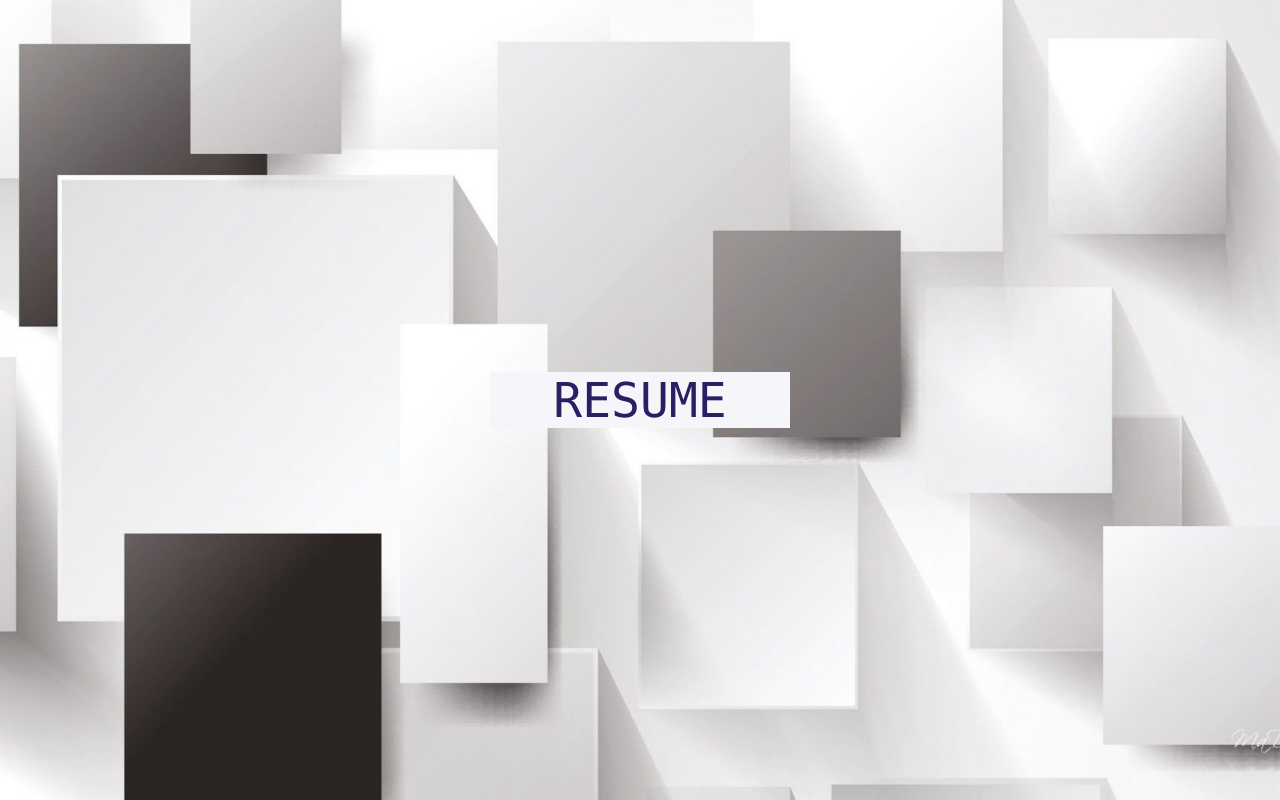
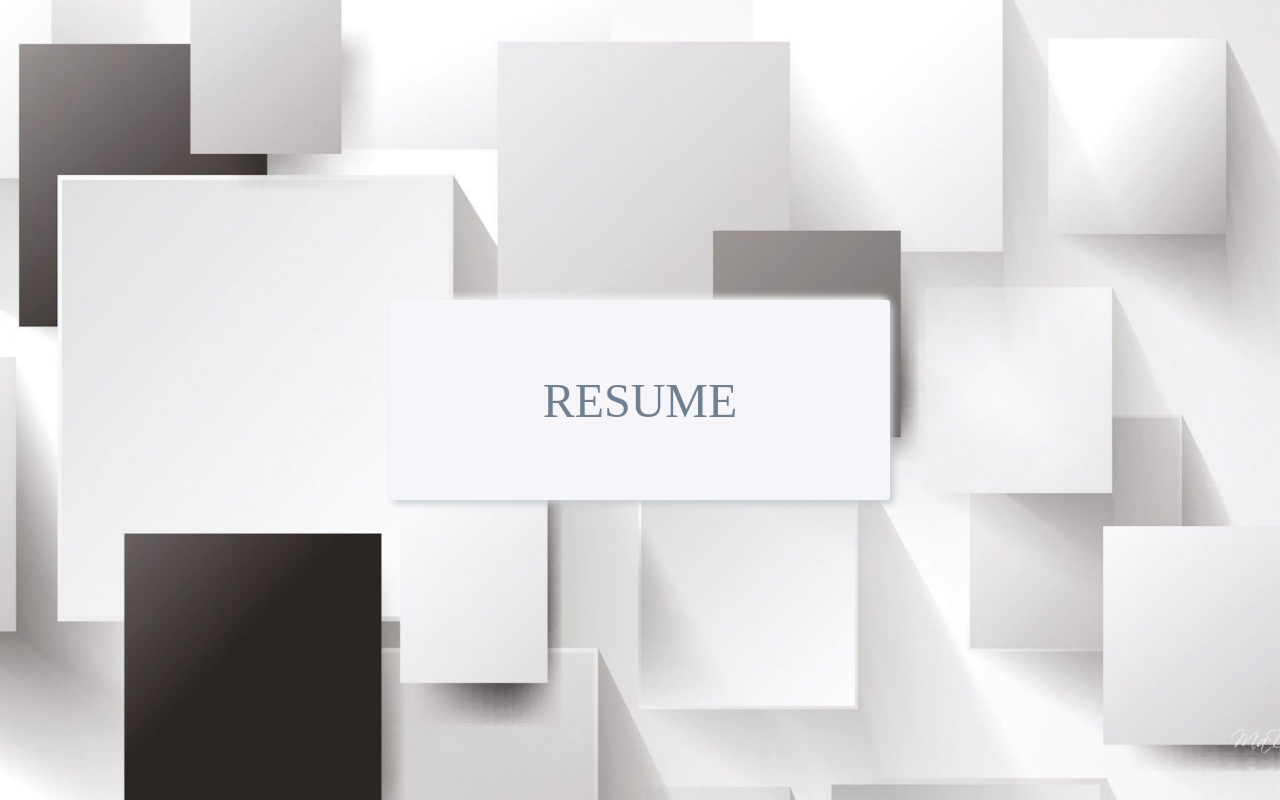
Before and after one commit to KaczorowskaKarolina/newITstar, a React (Create React App) app: page / in a window 1280 px wide. Built offline with nearby package versions, Linux system fonts and the light colour scheme.

Commit message:
add soft button and AboutME

```diff
--- a/src/components/AdditionalButtons.scss
+++ b/src/components/AdditionalButtons.scss
@@ -15,7 +15,6 @@
         border: none;
         color: #2a1f62;
         background: #f5f5fa;
-            font-size: 3rem;
         margin: 0;
         padding: 0;
         transition: background-color 0.3s ease;
@@ -27,15 +26,7 @@
         &-resume {
             // Dodatkowe style dla przycisku RESUME
             width: 300px;
-                font-family: "Cascadia Code", Consolas, Monaco, "Andale Mono", "Ubuntu Mono", monospace;
-                font-size: 1.5rem;
-                border: none;
-                color: #2a1f62;
-                background: #f5f5fa;
             font-size: 3rem;
-                margin: 0;
-                padding: 0;
-                transition: background-color 0.3s ease;
 
             &:hover {
                 background-color: #45a049;
@@ -54,12 +45,12 @@
 
         // Dodaj style dla innych przycisków według potrzeb
         // ...
+    }
 
     // Styl dla kontenera przycisków, jeśli jesteś zainteresowany
     // &-container {
     //     // Dodatkowe style dla kontenera
     // }
-    }
 
     // Zastosuj ogólne style zdefiniowane w MainButton
     .main-button &-button {
--- a/src/components/MainButton.js
+++ b/src/components/MainButton.js
@@ -24,7 +24,7 @@ function MainButton() {
       {resumeClicked ? (
         <AdditionalButtons onButtonClick={() => setResumeClicked(false)} />
       ) : (
-        <button className="button" onClick={handleButtonClick}>
+        <button className="button btn-wide" onClick={handleButtonClick}>
           RESUME
         </button>
       )}
--- a/src/components/MainButton.scss
+++ b/src/components/MainButton.scss
@@ -1,27 +1,51 @@
-// MainButton.scss
+@mixin button-common-properties {
+    font-family: "Cascadia Code, Consolas, Monaco, Andale Mono, Ubuntu Mono, monospace";
+    font-size: 1.5rem;
+    border: none;
+    color: #2a1f62;
+    background: #f5f5fa;
+    margin: 0;
+    padding: 0;
+    transition: background-color 0.3s ease;
+    box-shadow: (-3px -3px 7px #f5f5f5, 3px 3px 7px #bbc3cc);
+}
 
 .main-button {
     position: relative;
     display: inline-block;
 
     button {
-        width: 300px;
-        font-family: "Cascadia Code", Consolas, Monaco, "Andale Mono", "Ubuntu Mono", monospace;
-        font-size: 1.5rem;
-        border: none;
-        color: #2a1f62;
-        background: #f5f5fa;
+        @include button-common-properties;
+        width: 500px;
         font-size: 3rem;
-        margin: 0;
-        padding: 0;
-        transition: background-color 0.3s ease;
+
+        &:active {
+            box-shadow: -3px -3px 7px #f5f5f5 inset, 3px 3px 7px #bbc3cc inset;
+            font-size: 3.5rem;
+            user-select: none;
+        }
 
         &:hover {
             background-color: #f8f8ff;
         }
     }
 
-    &.visible button {
-        width: 150px;
+    .btn-wide {
+        @include button-common-properties;
+        width: 500px;
+        height: 200px;
+        margin: 10px;
+        border-radius: 3px;
+        font-size: 3rem;
+        color: #708090;
+        display: flex;
+        align-items: center;
+        justify-content: center;
+    }
+
+    &.visible {
+        button {
+            width: 150px;
+        }
     }
 }
--- a/src/components/ModalAboutme.js
+++ b/src/components/ModalAboutme.js
@@ -1,5 +1,6 @@
 // Modal.js
 import React from 'react';
+import modalME from '../img/me.jpg';
 import './ModalAboutme.scss';
 
 const Modal = ({ onClose, content }) => {
@@ -7,14 +8,31 @@ const Modal = ({ onClose, content }) => {
     <div className="modal-overlay">
       <div className="modal-content">
         <div className="modal-header">
-          <h2>Najważniejsze Informacje</h2>
-          <button onClick={onClose}>Back</button>
+          <h2>Karolina Kaczorowska</h2>
+          <h4>Fullstack Developer</h4>
         </div>
         <div className="modal-body">
-          <img src="./img/me.jpg" alt="Zdjęcie" />
+          <img src={modalME} alt="Zdjęcie" />
           <div>
-            <p>{content}</p>
-          </div>
+            <p>Hello,
+I am an ambitious person aspiring to become a Fullstack Developer.
+Privately, I am the mother of a wonderful 4-year-old daughter.
+One day I decided that I wanted to show her the world and be able to spend as much time with her as possible. Sitting at work 14 hours a day, I wasn't able to do it. I decided to turn my life upside down and do everything to make my dream come true.
+While studying at the Wrocław University of Science and Technology, I learned about C++. I really like creating new functional things and I focus on details. In every job I came across websites that I didn't really like, so I started improving them together with the IT departments. I've been told I have a knack for it and pay attention to things they wouldn't think of.
+Following the inspiration, I signed up for a course at goIT Fullstack Developer.
+I am currently waiting for the desired certificate. I spent many sleepless nights studying and coding. I sacrificed a lot to be able to complete this course and make it to the end.
+ I am reliable, reliable and punctual
+performing the tasks entrusted to me,
+responsible and ambitious person.
+I have the ability to learn quickly
+I like challenges. I can do it effectively
+work both independently and
+in team. Easily establishes contacts.
+I am characterized by diligence,
+conscientiousness, organizational skills,
+ability to work under stress.</p>
+                  </div>
+                  <button onClick={onClose}>Back</button>
         </div>
       </div>
     </div>
--- a/src/components/ModalAboutme.scss
+++ b/src/components/ModalAboutme.scss
@@ -29,6 +29,14 @@
 
 .modal-header h2 {
     margin: 0;
+    font-family: "Cascadia Code", Consolas, Monaco, "Andale Mono", "Ubuntu Mono", monospace;
+        font-size: 1.5rem;
+}
+
+.modal-header h4 {
+    margin: 0;
+    font-family: "Cascadia Code", Consolas, Monaco, "Andale Mono", "Ubuntu Mono", monospace;
+    font-size: 1rem;
 }
 
 .modal-body {
@@ -38,7 +46,10 @@
 
 .modal-body img {
     width: 100%;
+    max-width: 200px;
+    /* ograniczenie szerokości do 600px */
     max-height: 300px;
+    /* ograniczenie wysokości do 400px */
     object-fit: cover;
     margin-bottom: 20px;
 }
```
Lines whose indentation alone changed are shown as unchanged.
